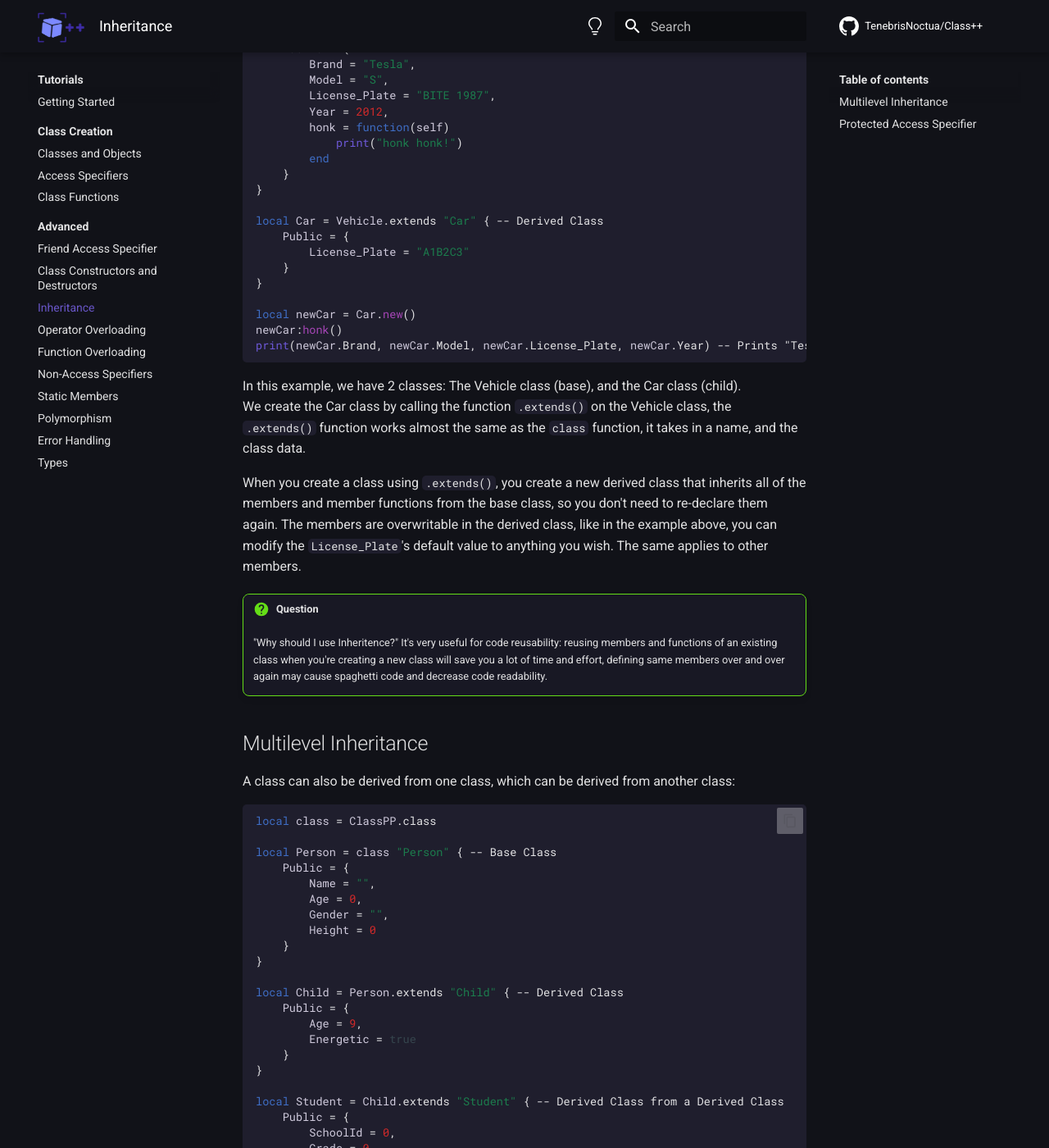
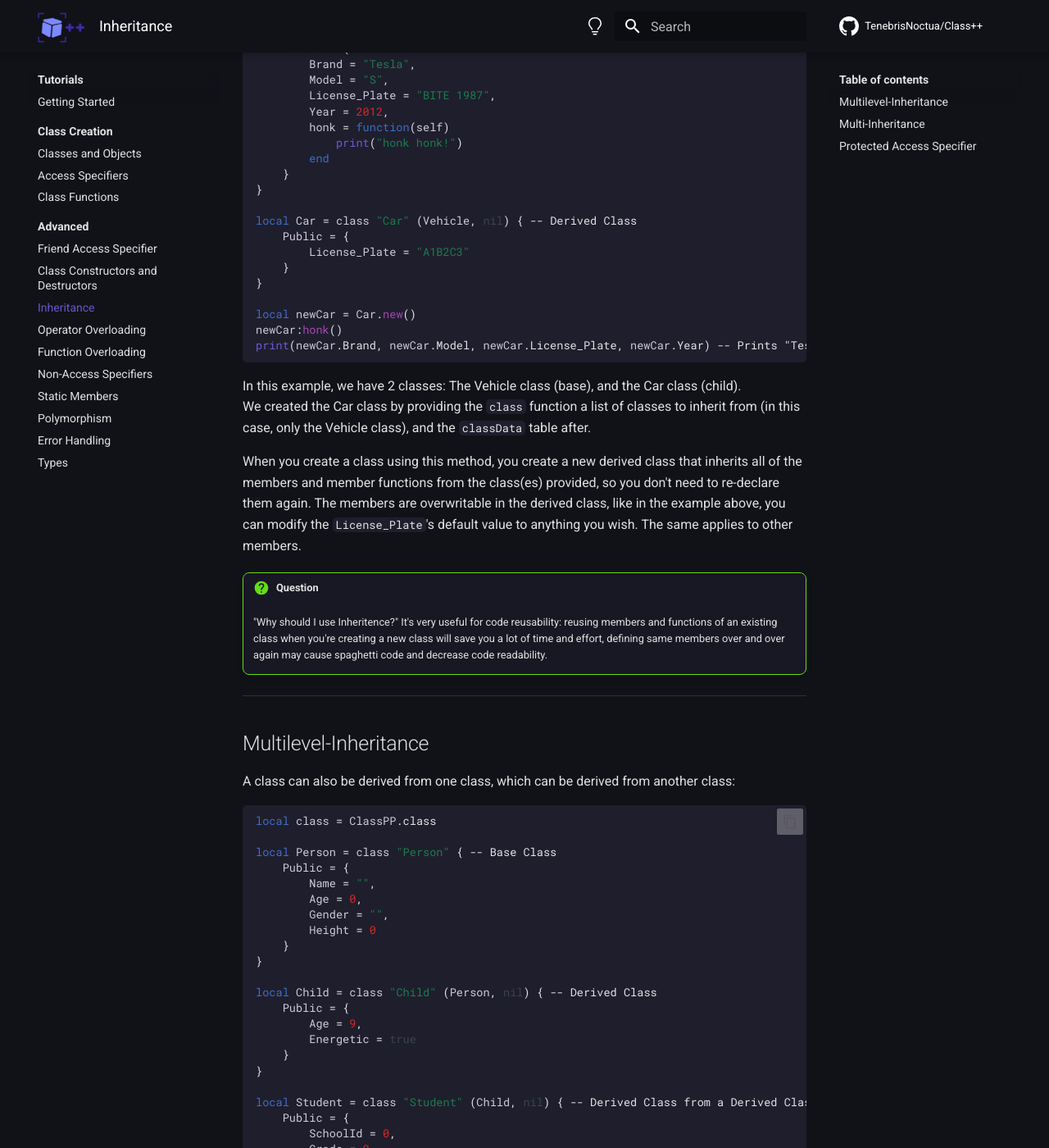
Before and after one commit to TenebrisNoctua/ClassPP, an MkDocs documentation site: the page built from docs/tutorials/inheritance.md, in a window 1280 px wide and 1400 px high, scrolled down 328 px. Shown: the whole window at 82% size. Built offline with MkDocs 1.6.1 and Material for MkDocs 9.7.7, drawn with Linux system fonts in a browser that asks for light colours; comment, search, counter and statistics services are not loaded; the version menu is left out; some of the changed text lies outside the part shown.

Commit message:
Update the Documentation (Part 7)

````diff
--- a/docs/tutorials/inheritance.md
+++ b/docs/tutorials/inheritance.md
@@ -18,7 +18,7 @@
     }
 }
 
-local Car = Vehicle.extends "Car" { -- Derived Class
+local Car = class "Car" (Vehicle, nil) { -- Derived Class
     Public = {
         License_Plate = "A1B2C3"
     }
@@ -30,15 +30,17 @@
 ```
 
 In this example, we have 2 classes: The Vehicle class (base), and the Car class (child). <br>
-We create the Car class by calling the function `.extends()` on the Vehicle class, the `.extends()` function works almost the same as the `class` function, it takes in a name, and the class data.
+We created the Car class by providing the `class` function a list of classes to inherit from (in this case, only the Vehicle class), and the `classData` table after.
 
-When you create a class using `.extends()`, you create a new derived class that inherits all of the members and member functions from the base class, so you don't need to re-declare them again. The members are overwritable in the derived class, like in the example above, you can modify the `License_Plate`'s default value to anything you wish. The same applies to other members.
+When you create a class using this method, you create a new derived class that inherits all of the members and member functions from the class(es) provided, so you don't need to re-declare them again. The members are overwritable in the derived class, like in the example above, you can modify the `License_Plate`'s default value to anything you wish. The same applies to other members.
 
 !!! question
     "Why should I use Inheritence?"
     It's very useful for code reusability: reusing members and functions of an existing class when you're creating a new class will save you a lot of time and effort, defining same members over and over again may cause spaghetti code and decrease code readability.
 
-## Multilevel Inheritance
+----
+
+## Multilevel-Inheritance
 
 A class can also be derived from one class, which can be derived from another class:
 
@@ -54,14 +56,14 @@
     }
 }
 
-local Child = Person.extends "Child" { -- Derived Class
+local Child = class "Child" (Person, nil) { -- Derived Class
     Public = {
         Age = 9,
         Energetic = true
     }
 }
 
-local Student = Child.extends "Student" { -- Derived Class from a Derived Class
+local Student = class "Student" (Child, nil) { -- Derived Class from a Derived Class
     Public = {
         SchoolId = 0,
         Grade = 0,
@@ -73,6 +75,38 @@
 print(newStudent.Name, newStudent.Age, newStudent.Gender, newStudent.Height, newStudent.Age, newStudent.Energetic, newStudent.SchoolId, newStudent.Grade, newStudent.Behaviour)
 -- Prints " 9  0 9 true 0 0 Good"! (Spaces represent empty strings)
 ```
+
+----
+
+## Multi-Inheritance
+
+A class can also be derived from multiple classes:
+
+```lua
+local class = ClassPP.class
+
+local A = class "A" {
+    Public = {
+        Variable_A = 1
+    }
+}
+
+local B = class "B" {
+    Public = {
+        Variable_B = 1
+    }
+}
+
+local C = class "C" (A, B) { -- Derived Class
+    Public = {
+        Variable_C = 1
+    }
+}
+
+local newObject = C.new() -- {Variable_A: number, Variable_B: number, Variable_C: number}
+```
+
+----
 
 ## Protected Access Specifier
 
@@ -91,7 +125,7 @@
     }
 }
 
-local BiggerCar = Car.extends "BiggerCar" {
+local BiggerCar = class "BiggerCar" (Car, nil) {
     Public = {
         Brand = "Tesla"
     }
````
